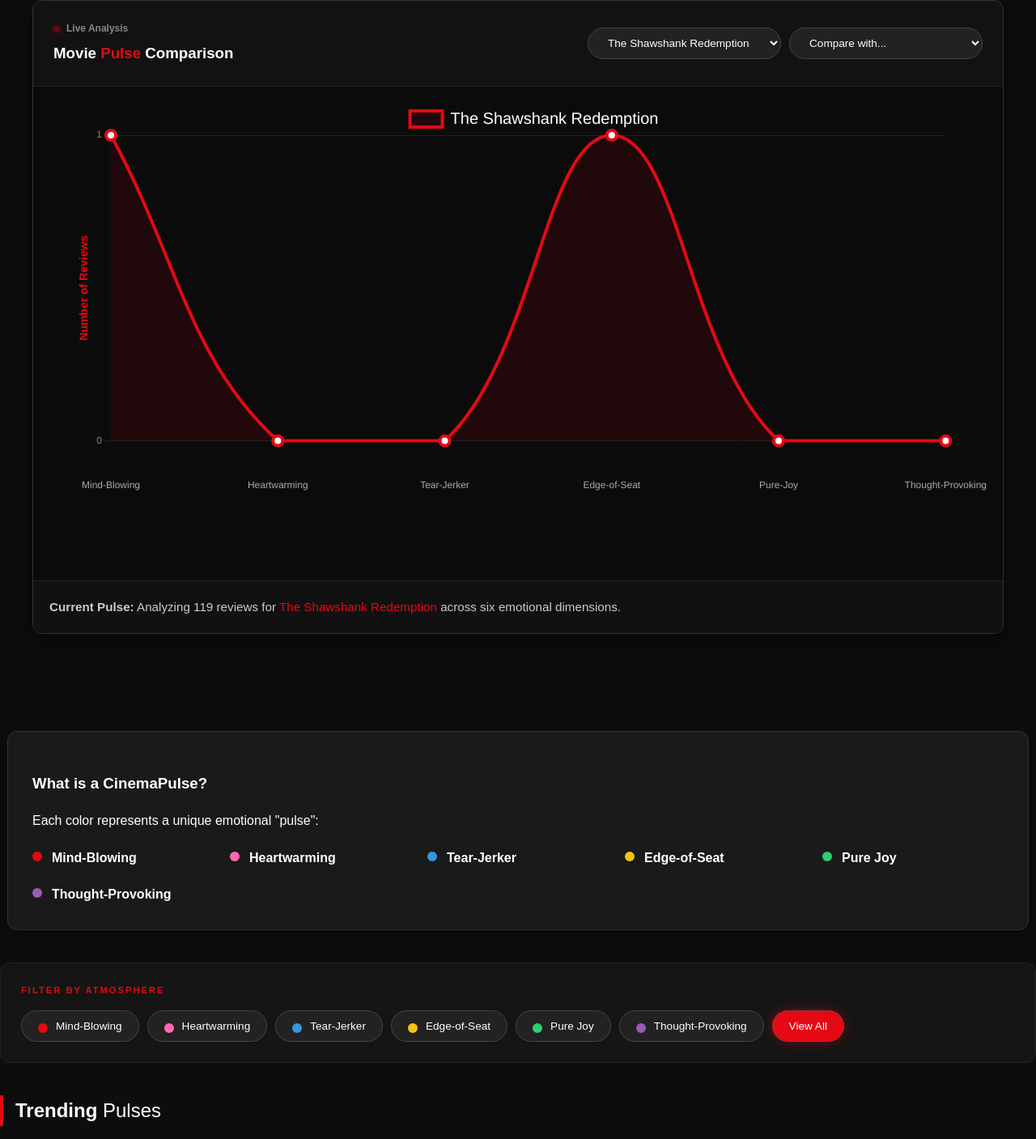
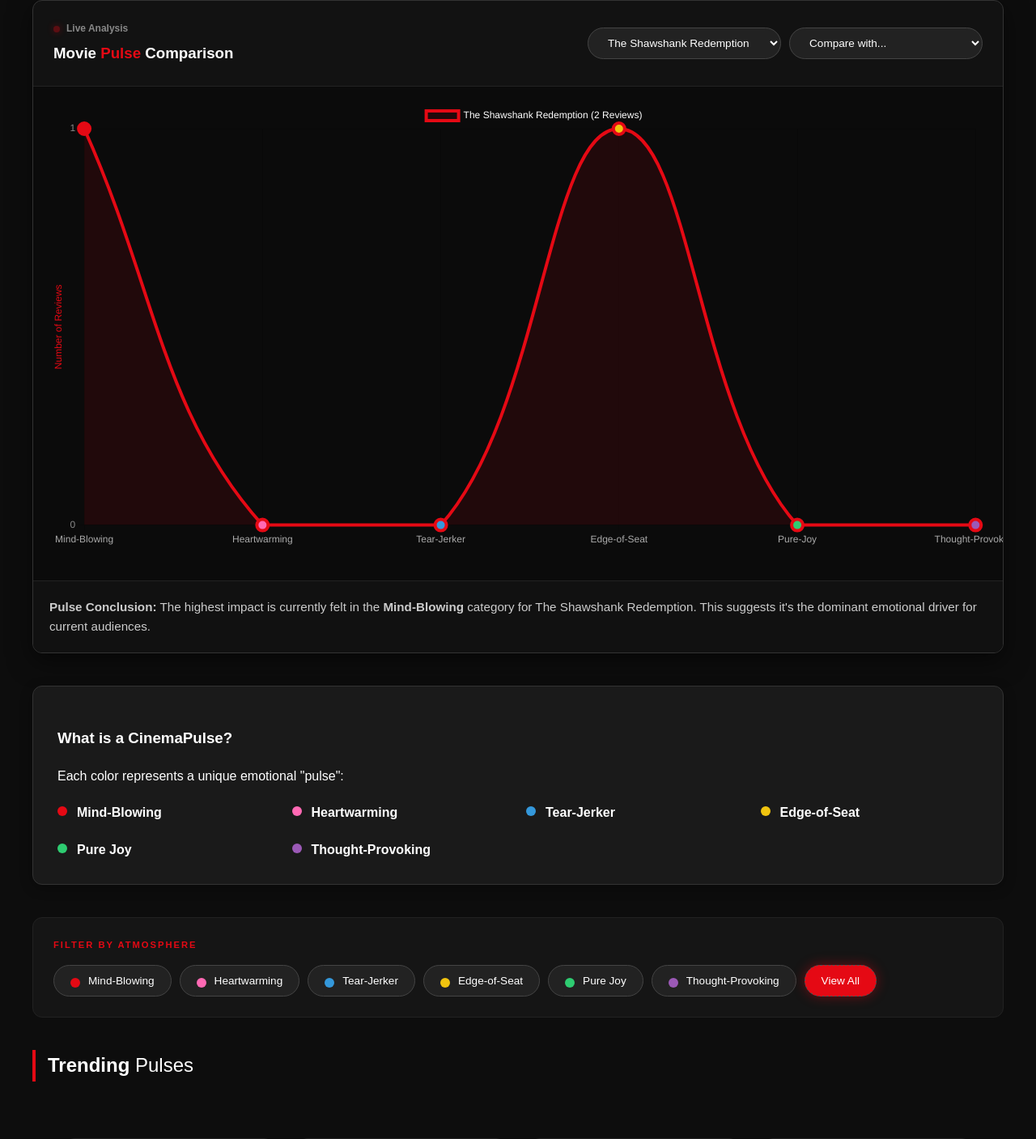
Before and after one commit to haripriyav-git/Cinemapulse, a Flask app: page /dashboard in a window 1280 px wide. Shown: the part 1016-2423 px from the top of the page at 81% size. Run offline with Flask 3, Linux system fonts and the light colour scheme; the visitor is signed in with stand-in values (Sample User, id 1); data comes from the database, SQL or seed files in the repository; both versions use the stored data as it was after the commit.

Commit message:
final chart commiy

```diff
--- a/templates/dashboard.html
+++ b/templates/dashboard.html
@@ -137,7 +137,6 @@
     </div>
 </div>
 
-</div>
     <div class="vibe-legend-card">
         <div class="legend-header">
             <h3>What is a Cinema<span>Pulse</span>?</h3>
@@ -275,8 +274,6 @@
         setInterval(initComparisonChart, 30000);
     });
 
-
-
 async function initComparisonChart() {
     try {
         const m1 = document.getElementById('movieSelect1').value;
@@ -290,60 +287,81 @@
         const existingChart = Chart.getChart("pulseRadarChart");
         if (existingChart) { existingChart.destroy(); }
 
-        // --- DYNAMIC DESCRIPTION LOGIC ---
-        let descriptionText = `<strong>Current Pulse:</strong> Analyzing 119 reviews for <span style="color:#e50914">${m1}</span> across six emotional dimensions.`;
-        if (m2) {
-            descriptionText = `<strong>Comparative Pulse:</strong> You are viewing a side-by-side comparison of <span style="color:#e50914">${m1}</span> and <span style="color:#3498db">${m2}</span>. This graph tracks audience sentiment peaks to show which film is more impactful in categories like "Thought-Provoking" and "Edge-of-Seat".`;
+        const vibeColors = ['#e50914', '#ff69b4', '#3498db', '#f1c40f', '#2ecc71', '#9b59b6'];
+
+        // --- HIGHEST IMPACT LOGIC ---
+        let globalMax = 0;
+        let maxPoint = { x: 0, y: 0, movie: "" };
+
+        result.datasets.forEach((ds, dsIndex) => {
+            ds.data.forEach((val, i) => {
+                if (val > globalMax) {
+                    globalMax = val;
+                    maxPoint = { x: i, y: val, movie: ds.label };
                 }
-        descriptionBox.innerHTML = descriptionText;
+            });
+        });
+
+        // Dynamic Conclusion (as requested)
+        const topVibe = result.labels[maxPoint.x];
+        descriptionBox.innerHTML = `<strong>Pulse Conclusion:</strong> The highest impact is currently felt in the <strong>${topVibe}</strong> category for ${maxPoint.movie}. This suggests it's the dominant emotional driver for current audiences.`;
 
         new Chart(ctx, {
             type: 'line',
             data: {
                 labels: result.labels,
                 datasets: result.datasets.map((ds, index) => ({
-                    label: ds.label,
+                    label: `${ds.label} (${ds.data.reduce((a, b) => a + b, 0)} Reviews)`,
                     data: ds.data,
                     borderColor: index === 0 ? '#e50914' : '#3498db',
                     backgroundColor: index === 0 ? 'rgba(229, 9, 20, 0.1)' : 'rgba(52, 152, 219, 0.1)',
                     fill: true,
                     tension: 0.4,
                     borderWidth: 4,
-                    pointRadius: 6,
-                    pointBackgroundColor: '#fff'
+                    pointBackgroundColor: vibeColors,
+                    pointRadius: 7
                 }))
             },
             options: {
                 responsive: true,
                 maintainAspectRatio: false,
-                layout: { padding: { bottom: 30 } },
                 plugins: {
-                    legend: { labels: { color: '#fff', font: { size: 20 } } }
+                    legend: { labels: { color: '#fff' } },
+                    // This custom plugin draws the badge
+                    afterDraw: (chart) => {
+                        if (globalMax === 0) return;
+                        const { ctx, scales: { x, y } } = chart;
+                        ctx.save();
+                        const xPos = x.getPixelForValue(result.labels[maxPoint.x]);
+                        const yPos = y.getPixelForValue(maxPoint.y);
+
+                        // Draw Badge Box
+                        ctx.fillStyle = '#e50914';
+                        ctx.roundRect(xPos - 45, yPos - 35, 90, 25, 5);
+                        ctx.fill();
+
+                        // Draw Badge Text
+                        ctx.fillStyle = '#fff';
+                        ctx.font = 'bold 10px Poppins';
+                        ctx.textAlign = 'center';
+                        ctx.fillText('HIGHEST IMPACT', xPos, yPos - 18);
+                        ctx.restore();
+                    }
                 },
                 scales: {
                     y: {
                         beginAtZero: true,
-                        grid: { color: '#222' },
-                        title: {
-                            display: true,
-                            text: 'Number of Reviews',
-                            color: '#e50914',
-                            font: { size: 14, weight: 'bold' }
+                        title: { display: true, text: 'Number of Reviews', color: '#e50914' },
+                        ticks: { color: '#888', stepSize: 1 }
                     },
-                        ticks: { color: '#888', font: { size: 12 }, stepSize: 1 }
-                    },
-                    x: {
-                        grid: { display: false },
-                        ticks: { color: '#aaa', font: { size: 12 }, padding: 40 }
-                    }
+                    x: { ticks: { color: '#aaa', font: { size: 12 } } }
                 }
             }
         });
     } catch (error) {
-        console.error("Pulse comparison failed:", error);
+        console.error("Pulse Graph Error:", error);
     }
 }
-
     function openDescModalFromData(element) {
         document.getElementById('descModalTitle').innerText = element.getAttribute('data-title');
         document.getElementById('descModalText').innerText = element.getAttribute('data-desc');
```
Also changed, not shown: instance/cinema.db. Lines whose indentation alone changed are shown as unchanged.
